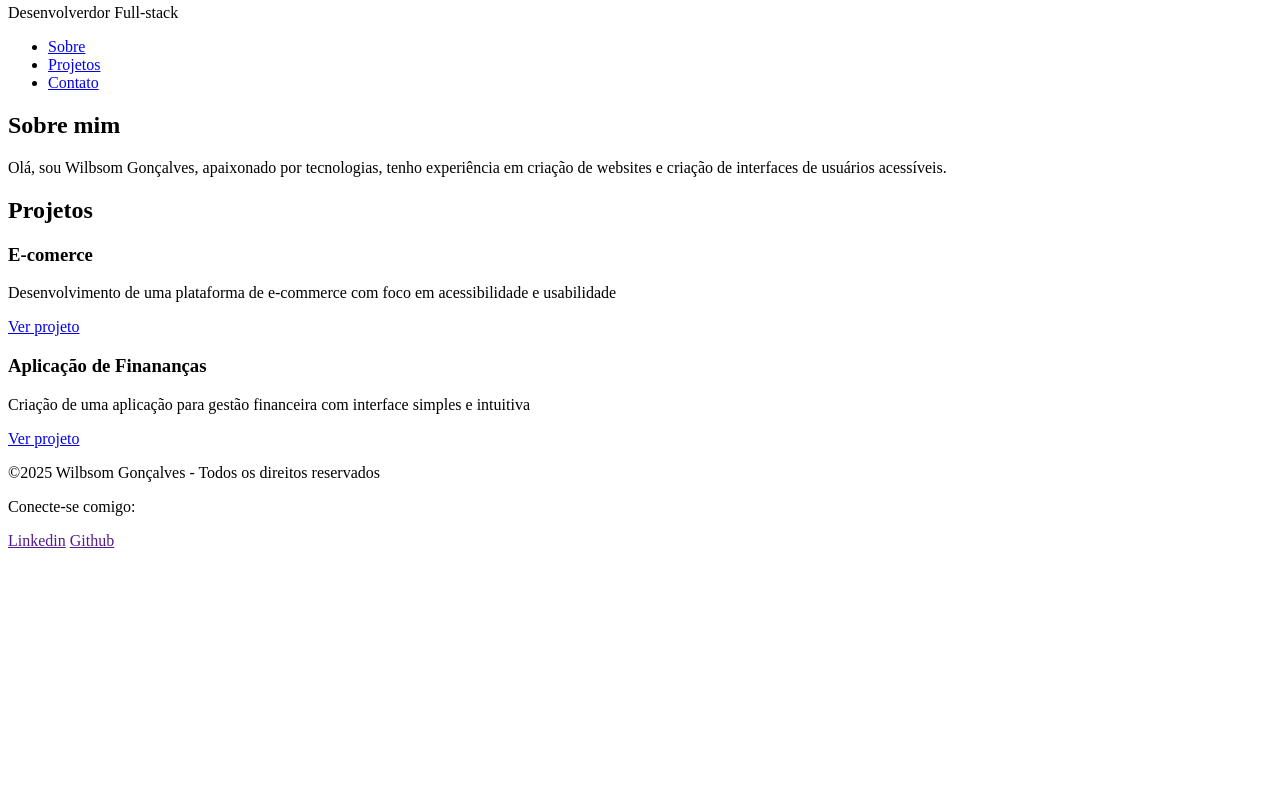
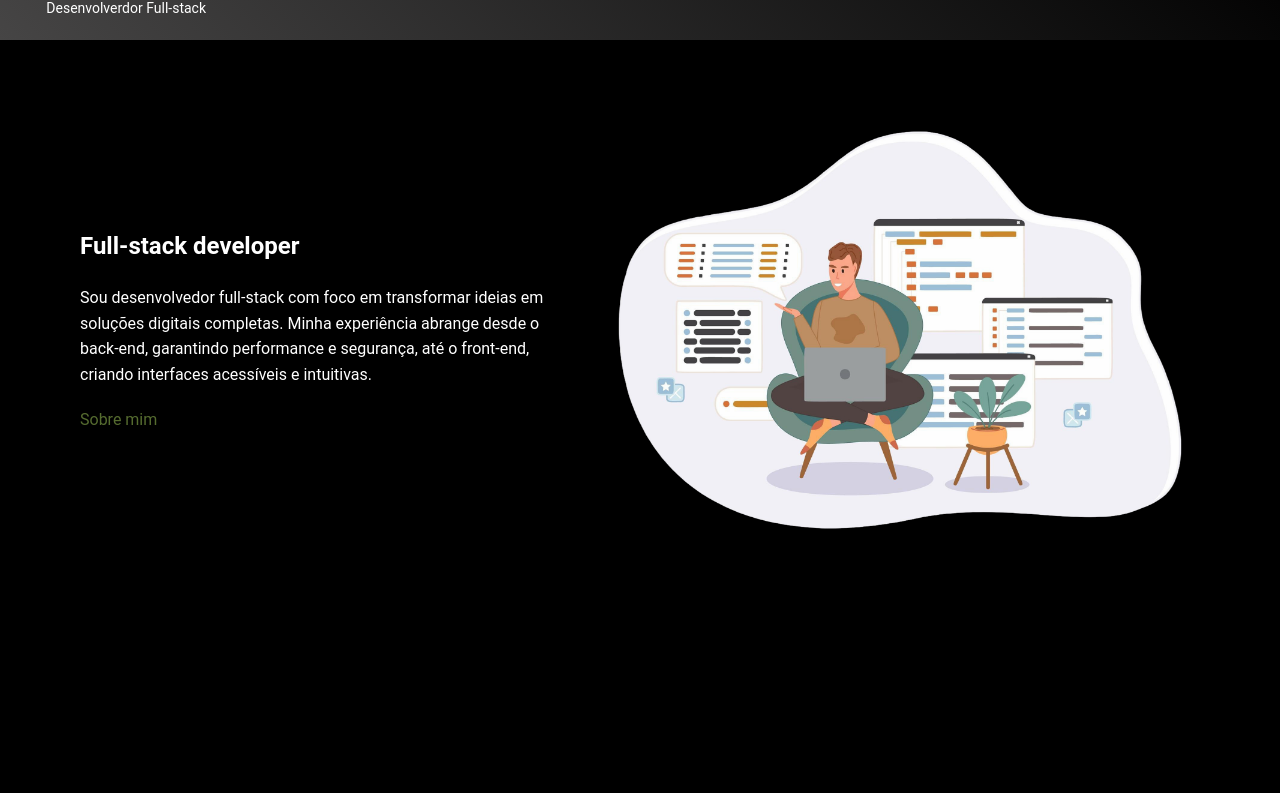
Before and after one commit to Wilbsomgs/Ebac_Projects, a plain HTML site: page portifolio/index.html in a window 1280 px wide. Shown: the part 76-869 px from the top of the page. Before the commit the page ends 800 px from the top, so only its background shows below. Drawn offline with Linux system fonts and the light colour scheme.

Commit message:
feat() adiciona imagem, adiciona seção home, adiciona estilos adequados

```diff
--- /dev/null
+++ b/portifolio/estilos.css
@@ -0,0 +1,129 @@
+/* CSS Reset */
+
+*{
+    margin: 0;
+    padding: 0;
+}
+
+body {
+    font-family: 'Roboto', 'sans-serif';
+    line-height: 1.6;
+    color: #ffffff;
+    background-color: #000000;
+}
+
+header{
+    display: flex;
+    justify-content: space-between;
+    padding: 20px;
+    background: linear-gradient(45deg, #464545,#000000);
+    text-align: center;
+    color: white;
+}
+
+header h1 {
+    font-size: 24px;
+    margin-top: 10px;
+}
+
+header p {
+    font-size: 14px;;
+    margin-top: 5px;
+}
+
+nav {
+    margin-top: 1.7rem;
+}
+header nav ul li {
+    display: inline;
+    margin-right: 20px;
+}
+
+header nav ul li a {
+    color: white;
+    text-decoration: none;
+    font-weight: bold;
+}
+
+/* Seção */
+section {
+    padding: 20px;
+    margin: 10px auto;
+    box-shadow: 0 04px 10px rgba(0,0,0,0.1);
+}
+
+section h2 {
+    text-align: center;
+    margin-bottom: 15px;
+    font-size:20px;
+}
+
+/* Article */
+article {
+    margin-bottom: 15px;
+    padding: 10px;
+    border: 1px solid #ddd;
+    border-radius: 10px;
+    box-shadow: 0 2px 5px rgba(0,0,0,0.1);
+}
+
+article a {
+    text-decoration: none;
+    font-weight: bold;
+    color: #10001f;
+}
+
+article a:hover{
+    color: #007aff;
+}
+
+/* Footer */
+footer {
+    color: #838285;
+    text-align: center;
+}
+
+footer a {
+    text-decoration: none;
+    color: #22053d;
+}
+
+footer a:hover{
+    text-decoration: underline;
+}
+
+.home {
+    display: flex;
+    align-items: center;
+    justify-content: center;
+    gap: 40px;
+    padding: 40px
+}
+
+.home-text {
+    justify-content: left;
+    width: 40%;
+}
+
+
+.home-text h1,
+.home-text p {
+    margin-bottom: 20px;
+}
+.home a {
+    color: #556B2F;
+    text-decoration: none;
+}
+.home a:hover {
+    text-decoration: underline;
+}
+.home img{
+    max-width: 50%;
+    height: auto;
+    object-fit: contain;
+}
+
+#about {
+    margin-top: 200px;
+    background-color: rgb(134, 134, 134);
+}
--- a/portifolio/index.html
+++ b/portifolio/index.html
@@ -3,34 +3,53 @@
 <head>
     <meta charset="UTF-8">
     <meta name="viewport" content="width=device-width, initial-scale=1.0">
-    <title>Portifólio - Wilbsom Gonçalves</title>
+    <link rel="stylesheet" href="estilos.css">
+    <title>Portifólio</title>
 </head>
 <body>
     <!-- Cabeçalho -->
     <header>
-        <h1>Wilbsom Gonçalves </h1>
-        <p>Desenvolverdor Full-stack</p>
+
+        <div class="portifolio-info">
+            <h1>Wilbsom Gonçalves </h1>
+            <p>Desenvolverdor Full-stack</p>
+        </div>
         <!-- Navegação -->
-        <nav>
+
+       <nav>
             <ul>
                 <li><a href="#">Sobre</a></li>
                 <li><a href="#">Projetos</a></li>
                 <li><a href="#">Contato</a></li>
             </ul>
         </nav>
+
     </header>
 
     <!-- Contéudo principal -->
     <main>
-        <!-- Seção sobre -->
-        <section>
+        <!-- Seção início -->
+        <section class="home">
+            <div class="home-text">
+                <h1>Full-stack developer</h1>
+                <p>
+                    Sou desenvolvedor full-stack com foco em transformar ideias em soluções digitais completas.
+                    Minha experiência abrange desde o back-end, garantindo performance e segurança, até o front-end,
+                    criando interfaces acessíveis e intuitivas.
+                </p>
+                <a href="#about">Sobre mim</a>
+            </div>
+            <img src="assets/home-img.png" alt="Homem no computador" >
+        </section>
+
+        <section id="about">
+
             <h2>Sobre mim</h2>
-            <p>Olá, sou Wilbsom Gonçalves, apaixonado por tecnologias, tenho
-               experiência em criação de websites e criação de interfaces de usuários acessíveis.
-            </p>
+
         </section>
+
         <!-- Seção Projetos -->
-        <section>
+        <section class="projects">
             <h2>Projetos</h2>
                 <article>
                     <h3>E-comerce</h3>
```
Also changed, not shown: portifolio/assets/home-img.png (added).
